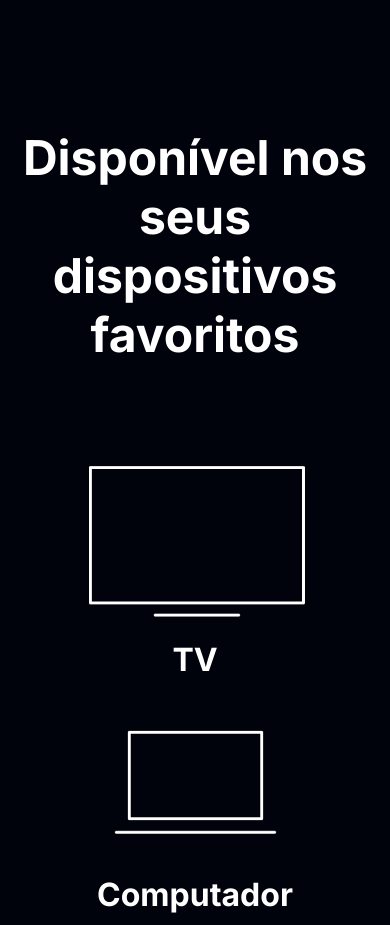
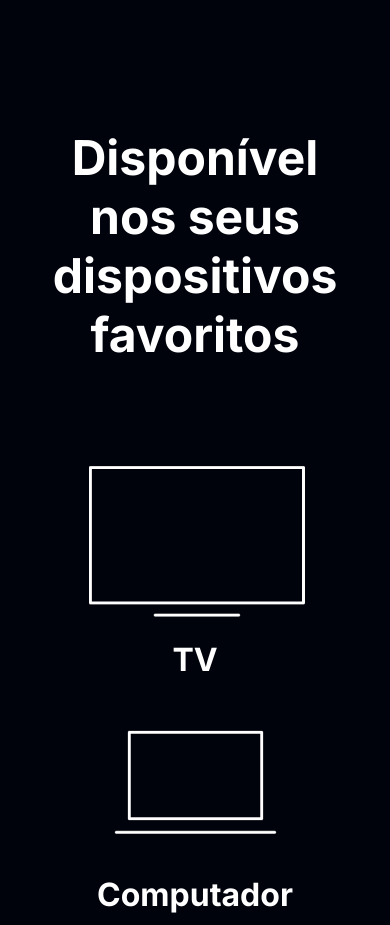
Before and after one commit to Newtkk/alura-plus, a plain HTML site: page index.html in a window 390 px wide. Shown: the part 3280-4205 px from the top of the page. Drawn offline with Linux system fonts and the light colour scheme.

Commit message:
atualização de responsividade2

```diff
--- a/styles.css
+++ b/styles.css
@@ -170,6 +170,10 @@ body {
         width: 50vw;
     }
 
+    .dispositivos__titulo {
+        margin: 0 1em;
+    }
+
     .dispositivos__lista {
         display: block;
     }
```
